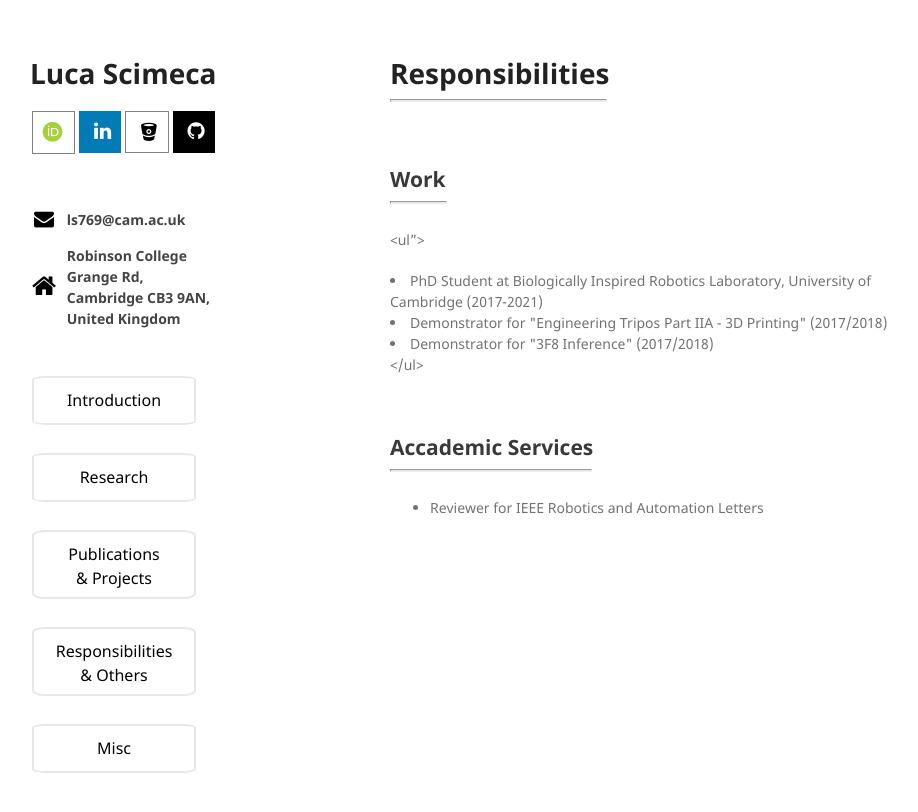
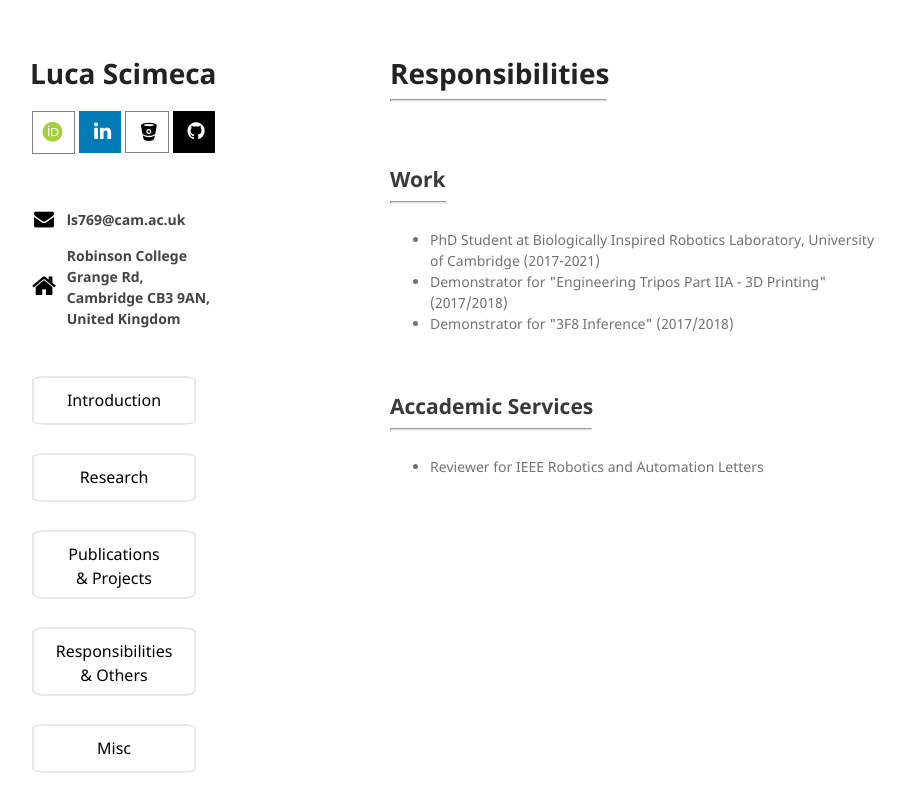
Before and after one commit to lucascimeca/lucascimeca.github.io, a Jekyll site: the page built from responsibilities.md, in a window 1280 px wide. Shown: the top 812 px of the page, without its empty margins (180-1098 px from the left). Built offline with Jekyll 4.4.1, drawn with Linux system fonts in a browser that asks for light colours; nearby versions of some CDN libraries; some web fonts are replaced; the repository's description, which GitHub fills in, is left out; our own code applies the rules of GitHub Pages for plain Markdown files.

Commit message:
Update responsibilities.md

```diff
--- a/responsibilities.md
+++ b/responsibilities.md
@@ -10,7 +10,7 @@ layout: default
 ## [](#review) Work
 <hr style="width: 55px">
 
-<ul">
+<ul>
   <li>PhD Student at Biologically Inspired Robotics Laboratory, University of Cambridge (2017-2021)</li>
   <li>Demonstrator for "Engineering Tripos Part IIA - 3D Printing" (2017/2018)</li>
   <li>Demonstrator for "3F8 Inference" (2017/2018)</li>
```
